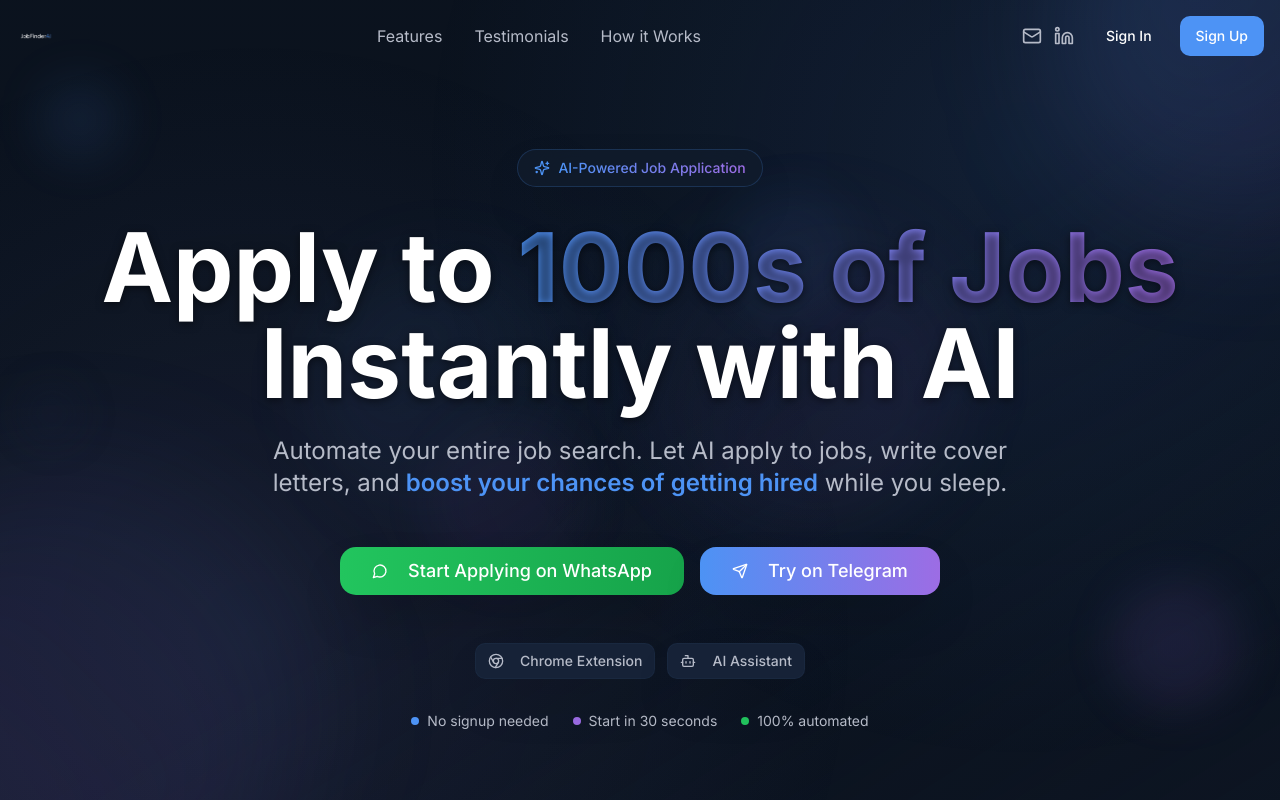
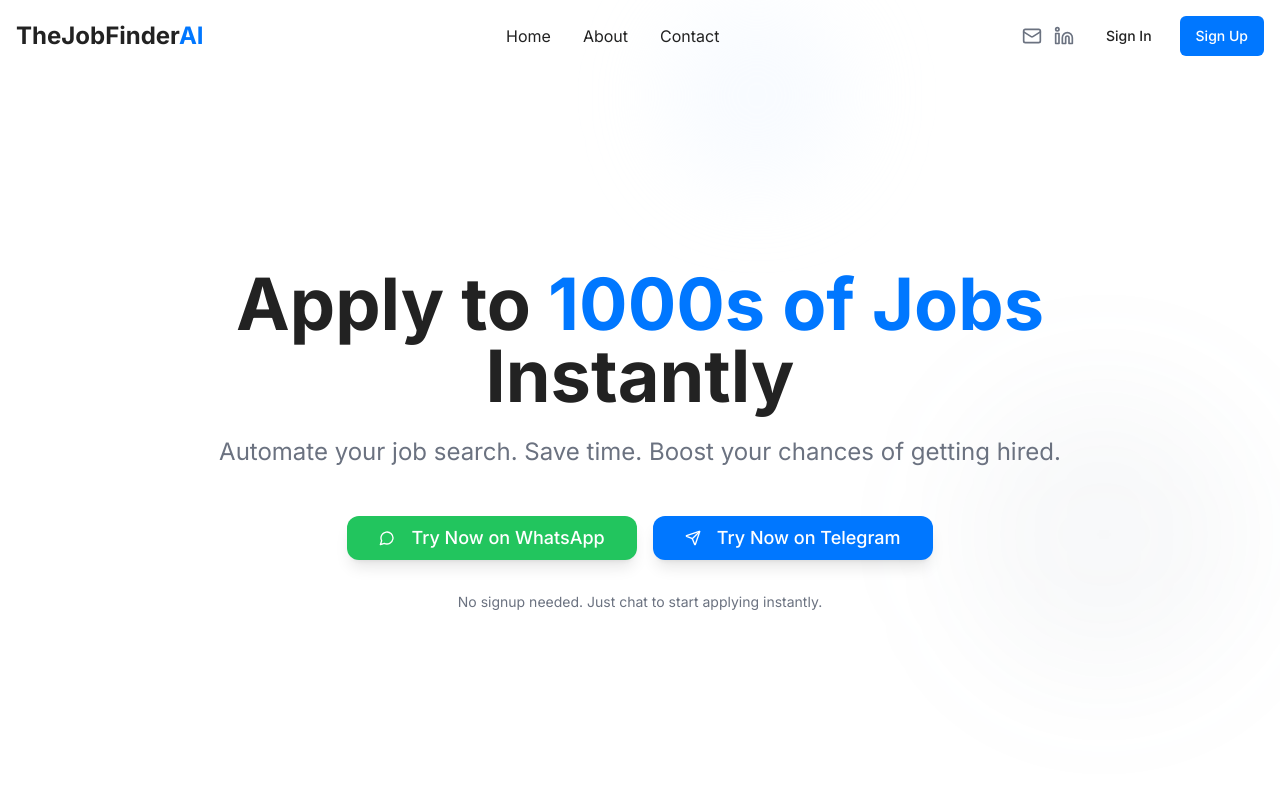
Before and after one commit to Danaemisdan/ai-job-rocket-launch, a React (Vite) app: page / in a window 1280 px wide. Shown: the top 800 px of the page. Built offline with nearby package versions, Linux system fonts and the light colour scheme.

Commit message:
Reverted to commit bf7a92690a1c66d5a35f84b353cbcba514cd740f

```diff
--- a/src/components/landing/FloatingBlobs.tsx
+++ b/src/components/landing/FloatingBlobs.tsx
@@ -2,15 +2,17 @@
 const FloatingBlobs = () => {
   return (
     <div className="fixed inset-0 overflow-hidden pointer-events-none z-0">
-      {/* Large gradient blobs */}
-      <div className="absolute -top-40 -right-40 w-96 h-96 bg-gradient-to-br from-primary/20 to-accent/10 rounded-full blur-3xl floating-animation"></div>
-      <div className="absolute -bottom-40 -left-40 w-[30rem] h-[30rem] bg-gradient-to-tr from-accent/15 to-primary/5 rounded-full blur-3xl floating-animation" style={{ animationDelay: '3s' }}></div>
-      <div className="absolute top-1/3 left-1/4 w-64 h-64 bg-gradient-to-br from-primary/10 to-transparent rounded-full blur-2xl floating-animation" style={{ animationDelay: '1s' }}></div>
-      <div className="absolute bottom-1/3 right-1/4 w-80 h-80 bg-gradient-to-tl from-accent/10 to-transparent rounded-full blur-2xl floating-animation" style={{ animationDelay: '5s' }}></div>
+      {/* Gray Blob */}
+      <div
+        className="absolute top-1/2 left-3/4 w-72 h-72 bg-muted-text/5 rounded-full blur-3xl animate-float"
+        style={{ animationDelay: '4s' }}
+      />
 
-      {/* Smaller accent blobs */}
-      <div className="absolute top-1/4 right-1/3 w-32 h-32 bg-primary/5 rounded-full blur-xl floating-animation" style={{ animationDelay: '2s' }}></div>
-      <div className="absolute bottom-1/4 left-1/3 w-40 h-40 bg-accent/5 rounded-full blur-xl floating-animation" style={{ animationDelay: '4s' }}></div>
+      {/* Small Blue Blob */}
+      <div
+        className="absolute top-1/6 right-1/3 w-48 h-48 bg-accent/30 rounded-full blur-2xl animate-float"
+        style={{ animationDelay: '1s' }}
+      />
     </div>
   );
 };
--- a/src/components/landing/Header.tsx
+++ b/src/components/landing/Header.tsx
@@ -1,11 +1,10 @@
 
 import { Button } from "@/components/ui/button";
-import { MessageCircle, Send, Menu, X, Mail, Linkedin } from "lucide-react";
+import { Mail, Linkedin, Menu } from "lucide-react";
 import { useState, useEffect } from "react";
 
 const Header = () => {
   const [isScrolled, setIsScrolled] = useState(false);
-  const [isMenuOpen, setIsMenuOpen] = useState(false);
 
   useEffect(() => {
     const handleScroll = () => {
@@ -17,41 +16,39 @@ const Header = () => {
 
   return (
     <header className={`fixed top-0 left-0 right-0 z-50 transition-all duration-300 ${
-      isScrolled ? 'glass-card border-b border-border/30' : 'bg-transparent'
+      isScrolled ? 'bg-white/95 backdrop-blur-sm shadow-sm' : 'bg-transparent'
     }`}>
       <div className="max-w-7xl mx-auto px-4 py-4 flex items-center justify-between">
-        {/* Logo - Just the image */}
-        <div className="flex items-center">
-          <img
-            src="/lovable-uploads/74297065-04fa-42cd-b939-a8c62e422203.png"
-            alt="JobFinderAI"
-            className="h-10 w-10"
-          />
+        {/* Logo */}
+        <div className="flex items-center space-x-2">
+          <span className="text-2xl font-bold text-deep-black">
+            TheJobFinder<span className="text-primary">AI</span>
+          </span>
         </div>
 
         {/* Navigation - Desktop */}
         <nav className="hidden md:flex items-center space-x-8">
-          <a href="#features" className="text-muted-foreground hover:text-primary transition-colors duration-300">Features</a>
-          <a href="#testimonials" className="text-muted-foreground hover:text-primary transition-colors duration-300">Testimonials</a>
-          <a href="#how-it-works" className="text-muted-foreground hover:text-primary transition-colors duration-300">How it Works</a>
+          <a href="/" className="text-deep-black hover:text-primary transition-colors">Home</a>
+          <a href="#about" className="text-deep-black hover:text-primary transition-colors">About</a>
+          <a href="#contact" className="text-deep-black hover:text-primary transition-colors">Contact</a>
         </nav>
 
         {/* Right side - Contact & Auth */}
         <div className="flex items-center space-x-4">
           {/* Contact Icons */}
-          <div className="hidden lg:flex items-center space-x-3">
+          <div className="hidden sm:flex items-center space-x-3">
             <a
-              href="mailto:danny@thejobfinderai.com"
-              className="text-muted-foreground hover:text-primary transition-colors duration-300"
+              href="mailto:support@jobfinderai.in"
+              className="text-muted-text hover:text-primary transition-colors"
               title="Email Support"
             >
               <Mail className="h-5 w-5" />
             </a>
             <a
-              href="https://www.linkedin.com/company/jobfinder-ai"
+              href="https://linkedin.com/company/jobfinderai"
               target="_blank"
               rel="noopener noreferrer"
-              className="text-muted-foreground hover:text-primary transition-colors duration-300"
+              className="text-muted-text hover:text-primary transition-colors"
               title="LinkedIn"
             >
               <Linkedin className="h-5 w-5" />
@@ -60,7 +57,7 @@ const Header = () => {
 
           {/* Auth Buttons */}
           <div className="hidden md:flex items-center space-x-3">
-            <Button variant="ghost" className="text-foreground hover:text-primary" asChild>
+            <Button variant="ghost" className="text-deep-black hover:text-primary" asChild>
               <a href="/signin">Sign In</a>
             </Button>
             <Button className="bg-primary hover:bg-primary/90 text-white" asChild>
@@ -69,32 +66,10 @@ const Header = () => {
           </div>
 
           {/* Mobile Menu Button */}
-          <button
-            className="md:hidden text-foreground hover:text-primary transition-colors"
-            onClick={() => setIsMenuOpen(!isMenuOpen)}
-          >
-            {isMenuOpen ? <X className="h-6 w-6" /> : <Menu className="h-6 w-6" />}
-          </button>
+          <Button variant="ghost" size="icon" className="md:hidden">
+            <Menu className="h-5 w-5" />
+          </Button>
         </div>
-
-        {/* Mobile Navigation */}
-        {isMenuOpen && (
-          <div className="md:hidden absolute top-full left-0 right-0 glass-card border-t border-border/30 p-4 mx-4 mt-2 rounded-lg">
-            <nav className="flex flex-col space-y-4">
-              <a href="#features" className="text-muted-foreground hover:text-primary transition-colors">Features</a>
-              <a href="#testimonials" className="text-muted-foreground hover:text-primary transition-colors">Testimonials</a>
-              <a href="#how-it-works" className="text-muted-foreground hover:text-primary transition-colors">How it Works</a>
-            </nav>
-            <div className="flex flex-col space-y-3 mt-4">
-              <Button variant="ghost" className="text-foreground hover:text-primary w-full" asChild>
-                <a href="/signin">Sign In</a>
-              </Button>
-              <Button className="bg-primary hover:bg-primary/90 text-white w-full" asChild>
-                <a href="/signup">Sign Up</a>
-              </Button>
-            </div>
-          </div>
-        )}
       </div>
     </header>
   );
--- a/src/components/landing/HeroSection.tsx
+++ b/src/components/landing/HeroSection.tsx
@@ -1,88 +1,36 @@
 import { Button } from "@/components/ui/button";
-import { MessageCircle, Send, Sparkles, Chrome, Bot } from "lucide-react";
-
+import { MessageCircle, Send } from "lucide-react";
 const HeroSection = () => {
-  return (
-    <section className="min-h-screen flex items-center justify-center px-4 pt-20 relative overflow-hidden">
-      {/* Floating elements */}
-      <div className="absolute top-20 left-10 w-20 h-20 bg-primary/10 rounded-full blur-xl floating-animation" />
-      <div className="absolute bottom-20 right-10 w-32 h-32 bg-accent/10 rounded-full blur-xl floating-animation" style={{ animationDelay: '2s' }} />
-      <div className="absolute top-1/2 left-5 w-16 h-16 bg-secondary/20 rounded-full blur-lg floating-animation" style={{ animationDelay: '4s' }} />
-
-      <div className="text-center max-w-6xl mx-auto animate-fade-in relative z-10">
-        {/* Badge */}
-        <div className="inline-flex items-center px-4 py-2 rounded-full glass-card border border-primary/20 mb-8">
-          <Sparkles className="h-4 w-4 text-primary mr-2" />
-          <span className="text-sm font-medium gradient-text">AI-Powered Job Application</span>
-        </div>
-
-        {/* Main Headline */}
-        <h1 className="text-5xl md:text-7xl lg:text-8xl font-bold mb-6 leading-tight text-shadow">
-          Apply to <span className="gradient-text">1000s of Jobs</span><br />
-          <span className="text-foreground">Instantly with AI</span>
+  return <section className="min-h-screen flex items-center justify-center px-4 pt-20 relative">
+      <div className="text-center max-w-4xl mx-auto animate-fade-in">
+        {/* Main Headline - SEO Optimized */}
+        <h1 className="text-5xl md:text-7xl font-bold text-deep-black mb-6 leading-tight">
+          Apply to <span className="text-primary">1000s of Jobs</span> Instantly<br />
+          <span className="text-3xl md:text-4xl text-muted-text"></span>
         </h1>
 
         {/* Subheadline */}
-        <p className="text-xl md:text-2xl text-muted-foreground mb-12 leading-relaxed max-w-3xl mx-auto">
-          Automate your entire job search. Let AI apply to jobs, write cover letters, and
-          <span className="text-primary font-semibold"> boost your chances of getting hired</span> while you sleep.
+        <p className="text-xl md:text-2xl text-muted-text mb-12 leading-relaxed">
+          Automate your job search. Save time. Boost your chances of getting hired.
         </p>
 
         {/* CTA Buttons */}
-        <div className="flex flex-col sm:flex-row gap-4 justify-center items-center mb-12">
-          <Button
-            size="lg"
-            className="glow-button bg-gradient-to-r from-green-500 to-green-600 hover:from-green-600 hover:to-green-700 text-white px-8 py-6 text-lg rounded-2xl shadow-2xl hover:shadow-glow transition-all duration-300 hover:scale-105"
-          >
-            <MessageCircle className="mr-3 h-6 w-6" />
-            Start Applying on WhatsApp
+        <div className="flex flex-col sm:flex-row gap-4 justify-center items-center mb-8">
+          <Button size="lg" className="bg-success hover:bg-success/90 text-white px-8 py-4 text-lg rounded-xl shadow-lg hover:shadow-xl transition-all duration-300 hover:scale-105">
+            <MessageCircle className="mr-2 h-5 w-5" />
+            Try Now on WhatsApp
           </Button>
-          <Button
-            size="lg"
-            className="glow-button bg-gradient-to-r from-primary to-accent hover:opacity-90 text-white px-8 py-6 text-lg rounded-2xl shadow-2xl hover:shadow-glow transition-all duration-300 hover:scale-105"
-          >
-            <Send className="mr-3 h-6 w-6" />
-            Try on Telegram
+          <Button size="lg" className="bg-primary hover:bg-primary/90 text-white px-8 py-4 text-lg rounded-xl shadow-lg hover:shadow-xl transition-all duration-300 hover:scale-105">
+            <Send className="mr-2 h-5 w-5" />
+            Try Now on Telegram
           </Button>
         </div>
 
-        {/* Secondary CTA */}
-        <div className="flex flex-col sm:flex-row gap-3 justify-center items-center mb-8">
-          <Button
-            variant="secondary"
-            size="sm"
-            className="glass-card border-border/50 hover:border-primary/50 transition-all duration-300"
-          >
-            <Chrome className="mr-2 h-4 w-4" />
-            Chrome Extension
-          </Button>
-          <Button
-            variant="secondary"
-            size="sm"
-            className="glass-card border-border/50 hover:border-accent/50 transition-all duration-300"
-          >
-            <Bot className="mr-2 h-4 w-4" />
-            AI Assistant
-          </Button>
-        </div>
-
-        {/* Features list */}
-        <div className="flex flex-wrap justify-center gap-6 text-sm text-muted-foreground">
-          <div className="flex items-center">
-            <div className="w-2 h-2 bg-primary rounded-full mr-2" />
-            No signup needed
-          </div>
-          <div className="flex items-center">
-            <div className="w-2 h-2 bg-accent rounded-full mr-2" />
-            Start in 30 seconds
-          </div>
-          <div className="flex items-center">
-            <div className="w-2 h-2 bg-green-500 rounded-full mr-2" />
-            100% automated
-          </div>
-        </div>
+        {/* Small Text */}
+        <p className="text-muted-text text-sm">
+          No signup needed. Just chat to start applying instantly.
+        </p>
       </div>
-    </section>
-  );
+    </section>;
 };
 export default HeroSection;
--- a/src/index.css
+++ b/src/index.css
@@ -8,46 +8,35 @@ All colors MUST be HSL.
 
 @layer base {
   :root {
-    /* Dark theme design system */
-    --background: 216 47% 8%;  /* #0B0F19 */
-    --foreground: 0 0% 100%;   /* White */
+    --background: 0 0% 100%;
+    --foreground: 222.2 84% 4.9%;
 
-    --card: 217 43% 12%;       /* Dark cards with slight blue tint */
-    --card-foreground: 0 0% 100%;
+    --card: 0 0% 100%;
+    --card-foreground: 222.2 84% 4.9%;
 
-    --popover: 217 43% 12%;
-    --popover-foreground: 0 0% 100%;
+    --popover: 0 0% 100%;
+    --popover-foreground: 222.2 84% 4.9%;
 
-    --primary: 215 89% 63%;    /* #4C8DF6 - Glowing blue */
-    --primary-foreground: 0 0% 100%;
+    --primary: 222.2 47.4% 11.2%;
+    --primary-foreground: 210 40% 98%;
 
-    --secondary: 217 43% 15%;  /* Slightly lighter than cards */
-    --secondary-foreground: 225 14% 75%; /* #AAB2C8 - Soft grey */
+    --secondary: 210 40% 96.1%;
+    --secondary-foreground: 222.2 47.4% 11.2%;
 
-    --muted: 217 43% 15%;
-    --muted-foreground: 225 14% 75%; /* #AAB2C8 */
+    --muted: 210 40% 96.1%;
+    --muted-foreground: 215.4 16.3% 46.9%;
 
-    --accent: 264 69% 66%;     /* #9C6ADE - Purple accent */
-    --accent-foreground: 0 0% 100%;
+    --accent: 210 40% 96.1%;
+    --accent-foreground: 222.2 47.4% 11.2%;
 
     --destructive: 0 84.2% 60.2%;
-    --destructive-foreground: 0 0% 100%;
+    --destructive-foreground: 210 40% 98%;
 
-    --border: 217 43% 20%;     /* Subtle borders */
-    --input: 217 43% 15%;
-    --ring: 215 89% 63%;       /* Primary blue for focus */
+    --border: 214.3 31.8% 91.4%;
+    --input: 214.3 31.8% 91.4%;
+    --ring: 222.2 84% 4.9%;
 
-    --radius: 0.75rem;         /* More rounded for modern look */
-
-    /* Custom gradients */
-    --gradient-primary: linear-gradient(135deg, hsl(215 89% 63%), hsl(264 69% 66%));
-    --gradient-card: linear-gradient(145deg, hsl(217 43% 12% / 0.8), hsl(217 43% 15% / 0.6));
-    --gradient-glow: radial-gradient(600px circle at var(--mouse-x) var(--mouse-y), hsl(215 89% 63% / 0.15), transparent 40%);
-
-    /* Shadows and effects */
-    --shadow-glow: 0 0 30px hsl(215 89% 63% / 0.3);
-    --shadow-card: 0 8px 32px hsl(216 47% 4% / 0.4);
-    --backdrop-blur: blur(20px);
+    --radius: 0.5rem;
 
     --sidebar-background: 0 0% 98%;
 
@@ -111,39 +100,6 @@ All colors MUST be HSL.
   }
 
   body {
-    @apply bg-background text-foreground font-inter;
+    @apply bg-background text-foreground;
   }
 }
-
-@layer components {
-  .glass-card {
-    @apply bg-card/80 backdrop-blur-xl border border-border/50 shadow-2xl;
-  }
-
-  .gradient-text {
-    @apply bg-gradient-to-r from-primary to-accent bg-clip-text text-transparent;
-  }
-
-  .glow-button {
-    @apply relative overflow-hidden transition-all duration-300 hover:shadow-glow;
-  }
-
-  .floating-animation {
-    animation: float 6s ease-in-out infinite;
-  }
-}
-
-@layer utilities {
-  .text-shadow {
-    text-shadow: 0 2px 8px rgba(0, 0, 0, 0.5);
-  }
-}
-
-/* Custom animations */
-@keyframes float {
-  0%, 100% { transform: translateY(0px); }
-  50% { transform: translateY(-20px); }
-}
-
-/* Import modern fonts */
-@import url('https://fonts.googleapis.com/css2?family=Inter:wght@300;400;500;600;700&family=Outfit:wght@400;500;600;700&display=swap');
--- a/src/pages/Index.tsx
+++ b/src/pages/Index.tsx
@@ -11,12 +11,7 @@ import SEOTextSection from "@/components/landing/SEOTextSection";
 
 const Index = () => {
   return (
-    <div className="min-h-screen bg-background font-inter relative overflow-hidden">
-      {/* Background effects */}
-      <div className="fixed inset-0 bg-gradient-to-br from-background via-background to-card/30" />
-      <div className="fixed inset-0 bg-[radial-gradient(circle_at_20%_80%,rgba(120,119,198,0.1),transparent_50%)]" />
-      <div className="fixed inset-0 bg-[radial-gradient(circle_at_80%_20%,rgba(76,141,246,0.1),transparent_50%)]" />
-
+    <div className="min-h-screen bg-white font-inter relative overflow-hidden">
       <FloatingBlobs />
       <Header />
       <HeroSection />
--- a/tailwind.config.ts
+++ b/tailwind.config.ts
@@ -21,7 +21,6 @@ export default {
 		extend: {
 			fontFamily: {
 				'inter': ['Inter', 'sans-serif'],
-				'outfit': ['Outfit', 'sans-serif'],
 			},
 			colors: {
 				border: 'hsl(var(--border))',
@@ -30,8 +29,8 @@ export default {
 				background: 'hsl(var(--background))',
 				foreground: 'hsl(var(--foreground))',
 				primary: {
-					DEFAULT: 'hsl(var(--primary))',
-					foreground: 'hsl(var(--primary-foreground))'
+					DEFAULT: '#0077FF',
+					foreground: '#FFFFFF'
 				},
 				secondary: {
 					DEFAULT: 'hsl(var(--secondary))',
@@ -46,8 +45,8 @@ export default {
 					foreground: 'hsl(var(--muted-foreground))'
 				},
 				accent: {
-					DEFAULT: 'hsl(var(--accent))',
-					foreground: 'hsl(var(--accent-foreground))'
+					DEFAULT: '#E8F0FE',
+					foreground: '#222222'
 				},
 				popover: {
 					DEFAULT: 'hsl(var(--popover))',
@@ -57,6 +56,10 @@ export default {
 					DEFAULT: 'hsl(var(--card))',
 					foreground: 'hsl(var(--card-foreground))'
 				},
+				success: '#22C55E',
+				'deep-black': '#222222',
+				'muted-text': '#6B7280',
+				'footer-bg': '#F8FAFC',
 				sidebar: {
 					DEFAULT: 'hsl(var(--sidebar-background))',
 					foreground: 'hsl(var(--sidebar-foreground))',
@@ -67,10 +70,6 @@ export default {
 					border: 'hsl(var(--sidebar-border))',
 					ring: 'hsl(var(--sidebar-ring))'
 				}
-			},
-			boxShadow: {
-				'glow': '0 0 30px hsl(215 89% 63% / 0.3)',
-				'card': '0 8px 32px hsl(216 47% 4% / 0.4)',
 			},
 			borderRadius: {
 				lg: 'var(--radius)',
```
Also changed, not shown: src/components/landing/FeaturesSection.tsx (+11 -16 lines), public/lovable-uploads/74297065-04fa-42cd-b939-a8c62e422203.png (deleted).
